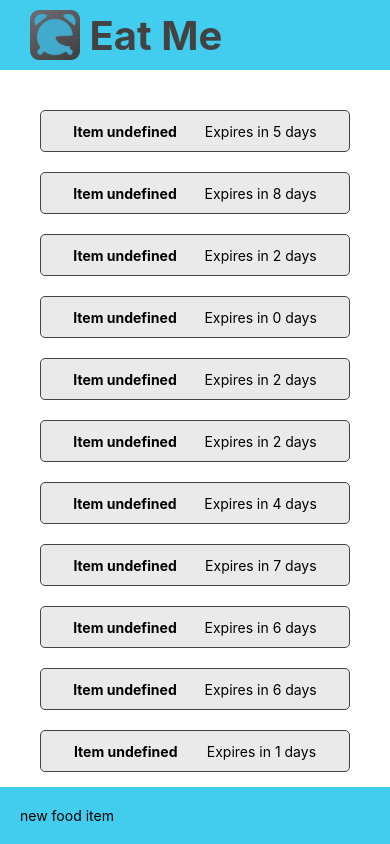
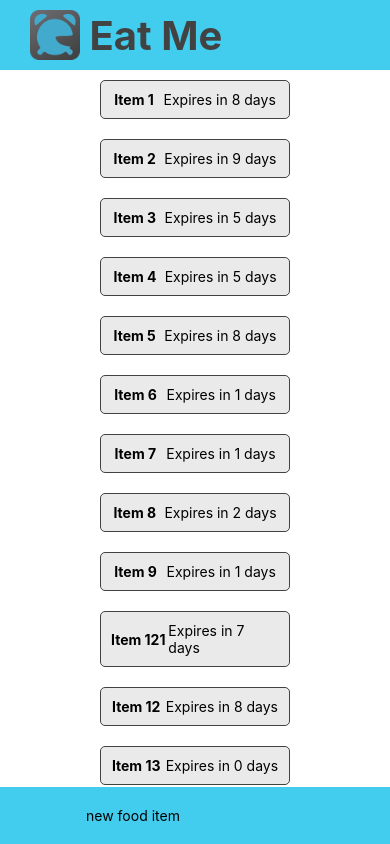
Before and after one commit to LukeStorry/eat-me, a React Native app: screen / in a window 390 px wide. Built offline with nearby package versions, Linux system fonts and the light colour scheme.

Commit message:
improved list styling with footer

```diff
--- a/App.tsx
+++ b/App.tsx
@@ -12,6 +12,7 @@
   TextInput,
   TouchableHighlight,
   TouchableOpacity,
+  Dimensions,
 } from "react-native";
 
 import { config as fbConfig } from "./firebase";
@@ -40,25 +41,28 @@
         <Image style={s.logo} source={require("./assets/icon.png")} />
         <Text style={s.headerText}> Eat Me </Text>
       </View>
+
       <FlatList
-        style={s.container}
-        data={Array.from({ length: 50 }).map((i) => ({ id: i }))}
+        style={s.list}
+        numColumns={Dimensions.get("window").width > 800 ? 2 : 1}
+        data={[1, 2, 3, 4, 5, 6, 7, 8, 9, 121, 12, 13, 54, 60].map((i) => ({
+          key: i,
+          name: i,
+        }))}
         renderItem={({ item }) => (
-          <TouchableOpacity>
-            <View style={s.listItem}>
-              <Text style={{ fontWeight: "bold" }}>{`Item ${item.id} `}</Text>
+          <TouchableOpacity style={s.listItem}>
+            <View style={s.rowContainer}>
+              <Text style={{ fontWeight: "bold" }}>Item {item.name} </Text>
               <Text>{`Expires in ${Math.floor(Math.random() * 10)} days`}</Text>
             </View>
           </TouchableOpacity>
         )}
+        onRefresh={() => console.log("refreshing")}
+        refreshing={false}
       />
 
-      <View>
-        <TextInput
-          style={s.inputBox}
-          value={inputText}
-          onChangeText={setInputText}
-        />
+      <View style={s.inputBox}>
+        <TextInput value={inputText} onChangeText={setInputText} />
       </View>
     </>
   );
@@ -71,34 +75,38 @@
     backgroundColor: "#42cdef",
     paddingBottom: 10,
     paddingLeft: 30,
-    paddingTop: Platform.OS == "web" ? 10 : 40,
+    paddingTop: Platform.OS === "web" ? 10 : 40,
   },
   headerText: {
     color: "#424242",
     fontSize: 40,
     fontWeight: "bold",
   },
-  container: {
-    padding: 30,
-    flex: 1,
-  },
   logo: {
     width: 50,
     height: 50,
   },
-  listItem: {
-    margin: 10,
-    height: 30,
-    backgroundColor: "#eaeaea",
-    padding: 20,
+  rowContainer: {
     flexDirection: "row",
     alignItems: "center",
     justifyContent: "space-around",
+  },
+  list: {
+    height: 0,
+    marginHorizontal: "auto",
+    paddingHorizontal: 30,
+  },
+  listItem: {
+    padding: 10,
+    marginHorizontal: 40,
+    marginVertical: 10,
+    backgroundColor: "#eaeaea",
     borderRadius: 5,
     borderColor: "#424242",
     borderWidth: 1,
   },
   inputBox: {
+    alignItems: "center",
     backgroundColor: "#42cdef",
     padding: 20,
   },
```
